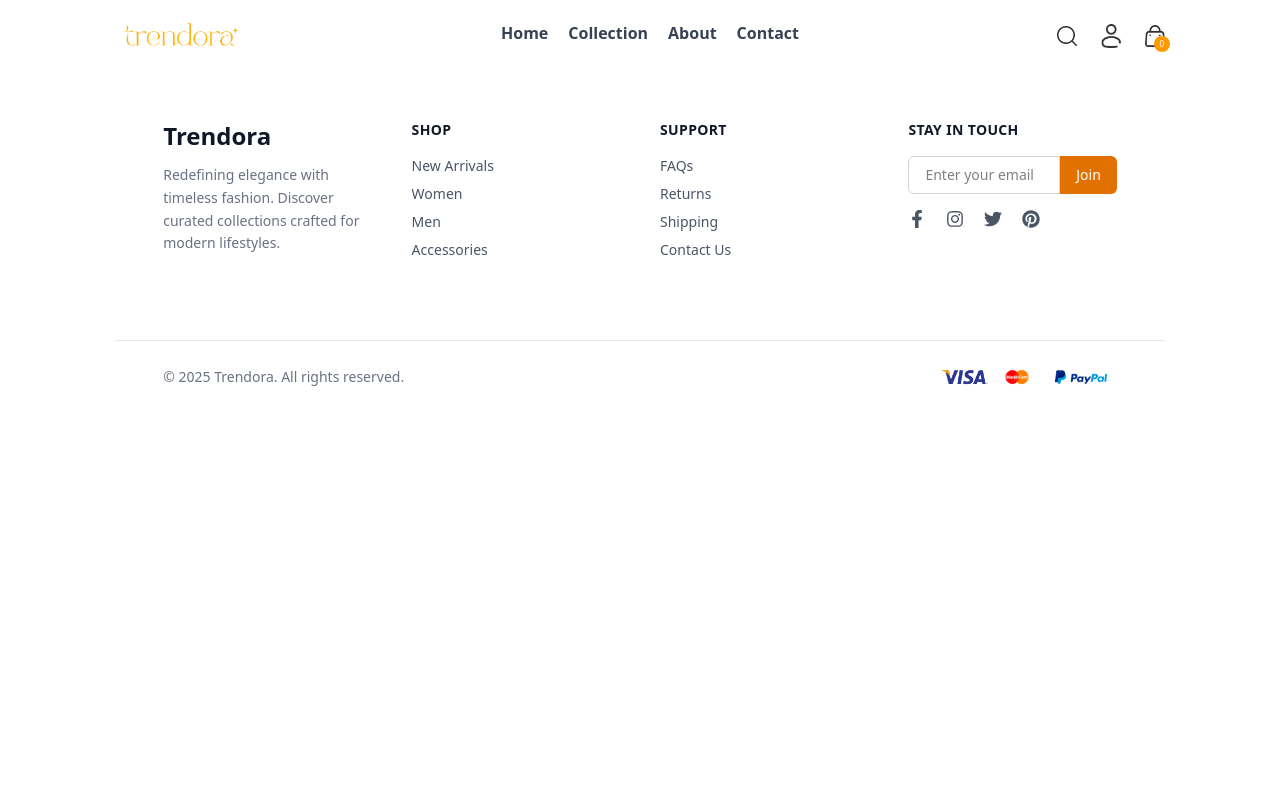
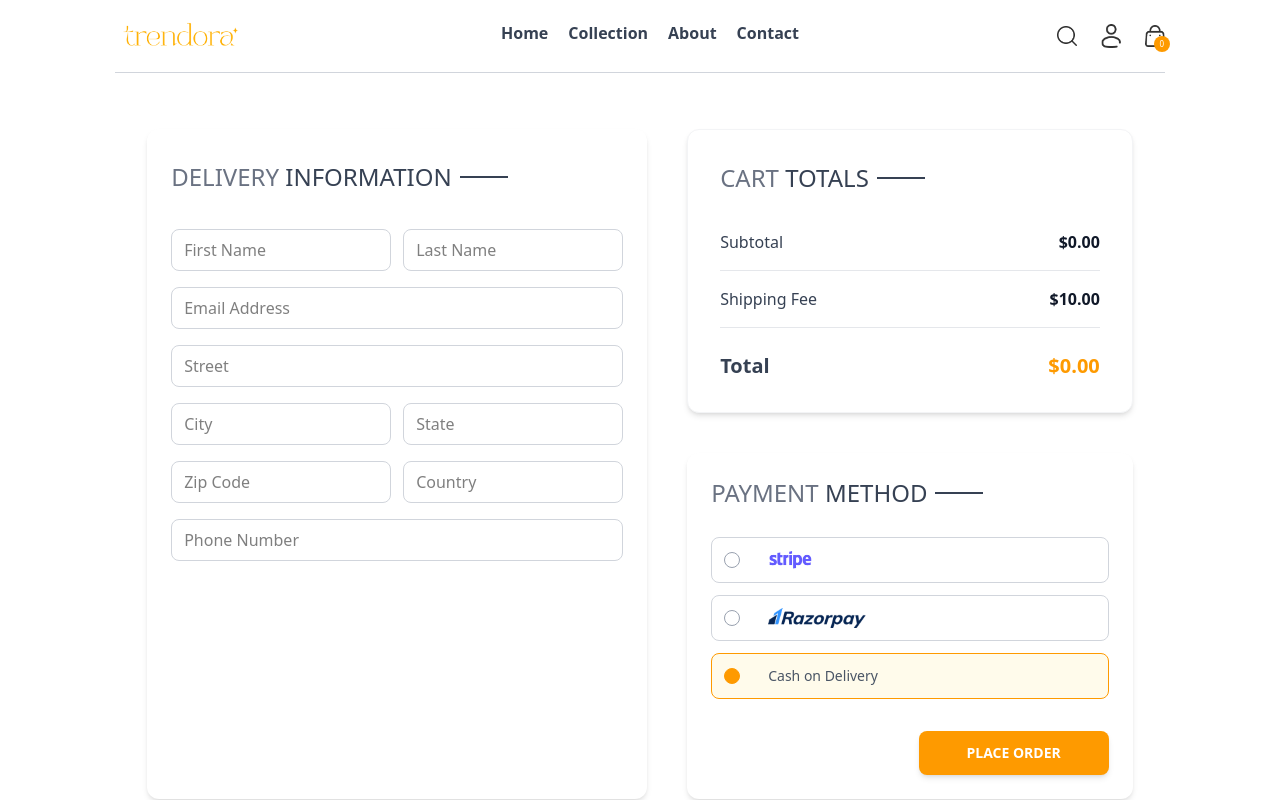
Before and after one commit to Dinesh0017/Trendora, a React (Vite) app in the folder frontend/: page /place-order in a window 1280 px wide. Shown: the top 800 px of the page. Built offline with nearby package versions, Linux system fonts and the light colour scheme.

Commit message:
place order

```diff
--- a/frontend/src/components/CartTotal.jsx
+++ b/frontend/src/components/CartTotal.jsx
@@ -6,7 +6,7 @@ const CartTotal = () => {
   const { currency, delivery_free, getCartAmount } = useContext(ShopContext);
 
   return (
-    <div className="w-full bg-white shadow-md rounded-2xl p-6 sm:p-8 border border-gray-100">
+    <div className="w-full bg-white shadow-md rounded-xl p-6 sm:p-8 border border-gray-100">
       {/* Title */}
       <div className="text-2xl mb-6 text-center sm:text-left">
         <Title text1={"CART "} text2={"TOTALS"} />
--- a/frontend/src/context/ShopContext.jsx
+++ b/frontend/src/context/ShopContext.jsx
@@ -1,6 +1,7 @@
 import { createContext, useEffect, useState } from "react";
 import { products } from "../assets/images/assets";
 import { toast } from "react-toastify";
+import { useNavigate } from "react-router-dom";
 
 export const ShopContext = createContext();
 
@@ -11,6 +12,7 @@ const ShopContextProvider = (props) => {
     const [search,setSearch] = useState('');
     const [showSearch, setShowSearch] = useState(false)
     const [cartItems, setCartItems] = useState({});
+    const navigate = useNavigate();
 
 
     const addToCart = async (itemId,size) =>{
@@ -89,7 +91,7 @@ const ShopContextProvider = (props) => {
         delivery_free,
         search, setSearch, showSearch, setShowSearch,
         cartItems, addToCart,
-        getCartCount, updateQuantity, getCartAmount,
+        getCartCount, updateQuantity, getCartAmount,navigate,
 
     }
 
--- a/frontend/src/pages/Cart.jsx
+++ b/frontend/src/pages/Cart.jsx
@@ -5,7 +5,7 @@ import { assets } from "../assets/images/assets";
 import CartTotal from "../components/CartTotal";
 
 const Cart = () => {
-  const { products, currency, cartItems, updateQuantity } =
+  const { products, currency, cartItems, updateQuantity, navigate } =
     useContext(ShopContext);
   const [cartData, setCartData] = useState([]);
 
@@ -105,7 +105,7 @@ const Cart = () => {
 
         {/* Checkout Button */}
         <div className="w-full sm:w-auto">
-          <button className="bg-amber-500 hover:bg-amber-600 cursor-pointer text-white text-base font-semibold tracking-wide rounded-xl shadow-md transition-all duration-300 px-8 py-3 w-full sm:w-auto">
+          <button onClick={() => navigate("/place-order")} className="bg-amber-500 hover:bg-amber-600 cursor-pointer text-white text-base font-semibold tracking-wide rounded-xl shadow-md transition-all duration-300 px-8 py-3 w-full sm:w-auto">
             PROCEED TO CHECKOUT
           </button>
         </div>
--- a/frontend/src/pages/PlaceOrder.jsx
+++ b/frontend/src/pages/PlaceOrder.jsx
@@ -1,11 +1,145 @@
-import React from 'react'
+import React, { useContext, useState } from "react";
+import Title from "../components/Title";
+import CartTotal from "../components/CartTotal";
+import { assets } from "../assets/images/assets";
+import { ShopContext } from "../context/ShopContext";
 
 const PlaceOrder = () => {
+  const [method, setMethod] = useState("cod");
+  const { navigate } = useContext(ShopContext);
+
   return (
-    <div>
+    <div className="flex flex-col lg:flex-row justify-between gap-10 pt-6 lg:pt-14 min-h-[80vh] border-t border-gray-300 px-4 sm:px-8">
+      {/* Left Side - Delivery Info */}
+      <div className="flex flex-col gap-4 w-full lg:max-w-[500px] bg-white p-6 rounded-xl shadow-md">
+        <div className="text-xl sm:text-2xl mb-2 mt-2">
+          <Title text1={"DELIVERY "} text2={"INFORMATION"} />
+        </div>
 
+        <div className="flex gap-3">
+          <input
+            type="text"
+            placeholder="First Name"
+            className="w-1/2 border border-gray-300 px-3 py-2 rounded-lg focus:outline-none focus:border-amber-500"
+          />
+          <input
+            type="text"
+            placeholder="Last Name"
+            className="w-1/2 border border-gray-300 px-3 py-2 rounded-lg focus:outline-none focus:border-amber-500"
+          />
+        </div>
+        <input
+          type="email"
+          placeholder="Email Address"
+          className="w-full border border-gray-300 px-3 py-2 rounded-lg focus:outline-none focus:border-amber-500"
+        />
+        <input
+          type="text"
+          placeholder="Street"
+          className="w-full border border-gray-300 px-3 py-2 rounded-lg focus:outline-none focus:border-amber-500"
+        />
+        <div className="flex gap-3">
+          <input
+            type="text"
+            placeholder="City"
+            className="w-1/2 border border-gray-300 px-3 py-2 rounded-lg focus:outline-none focus:border-amber-500"
+          />
+          <input
+            type="text"
+            placeholder="State"
+            className="w-1/2 border border-gray-300 px-3 py-2 rounded-lg focus:outline-none focus:border-amber-500"
+          />
+        </div>
+        <div className="flex gap-3">
+          <input
+            type="number"
+            placeholder="Zip Code"
+            className="w-1/2 border border-gray-300 px-3 py-2 rounded-lg focus:outline-none focus:border-amber-500"
+          />
+          <input
+            type="text"
+            placeholder="Country"
+            className="w-1/2 border border-gray-300 px-3 py-2 rounded-lg focus:outline-none focus:border-amber-500"
+          />
+        </div>
+        <input
+          type="number"
+          placeholder="Phone Number"
+          className="w-full border border-gray-300 px-3 py-2 rounded-lg focus:outline-none focus:border-amber-500"
+        />
+      </div>
+
+      {/* Right Side - Cart & Payment */}
+      <div className="flex-1 flex flex-col gap-10">
+        {/* Cart Summary */}
+        <div className="bg-white ">
+          <CartTotal />
+        </div>
+
+        {/* Payment Method */}
+        <div className="bg-white p-6 rounded-xl shadow-md text-2xl">
+          <Title text1={"PAYMENT "} text2={"METHOD"} />
+
+          <div className="flex flex-col gap-3 mt-4">
+            {/* Stripe */}
+            <div
+              onClick={() => setMethod("stripe")}
+              className={`flex items-center gap-3 border rounded-lg p-3 cursor-pointer transition ${
+                method === "stripe" ? "border-amber-500 bg-amber-50" : "border-gray-300"
+              }`}
+            >
+              <p
+                className={`w-4 h-4 border rounded-full ${
+                  method === "stripe" ? "bg-amber-500 border-amber-500" : "border-gray-400"
+                }`}
+              ></p>
+              <img className="h-5 mx-4" src={assets.stripe_logo} alt="Stripe" />
+            </div>
+
+            {/* Razorpay */}
+            <div
+              onClick={() => setMethod("razorpay")}
+              className={`flex items-center gap-3 border rounded-lg p-3 cursor-pointer transition ${
+                method === "razorpay" ? "border-amber-500 bg-amber-50" : "border-gray-300"
+              }`}
+            >
+              <p
+                className={`w-4 h-4 border rounded-full ${
+                  method === "razorpay" ? "bg-amber-500 border-amber-500" : "border-gray-400"
+                }`}
+              ></p>
+              <img className="h-5 mx-4" src={assets.razorpay_logo} alt="Razorpay" />
+            </div>
+
+            {/* COD */}
+            <div
+              onClick={() => setMethod("cod")}
+              className={`flex items-center gap-3 border rounded-lg p-3 cursor-pointer transition ${
+                method === "cod" ? "border-amber-500 bg-amber-50" : "border-gray-300"
+              }`}
+            >
+              <p
+                className={`w-4 h-4 border rounded-full ${
+                  method === "cod" ? "bg-amber-500 border-amber-500" : "border-gray-400"
+                }`}
+              ></p>
+              <p className="text-gray-600 text-sm font-medium mx-4">Cash on Delivery</p>
+            </div>
+          </div>
+
+          {/* Place Order Button */}
+          <div className="w-full text-right mt-8">
+            <button
+              onClick={() => navigate("/orders")}
+              className="bg-amber-500 hover:bg-amber-600 text-white px-12 py-3 text-sm font-semibold rounded-lg shadow-md transition-all"
+            >
+              PLACE ORDER
+            </button>
+          </div>
+        </div>
+      </div>
     </div>
-  )
-}
+  );
+};
 
-export default PlaceOrder
+export default PlaceOrder;
```
